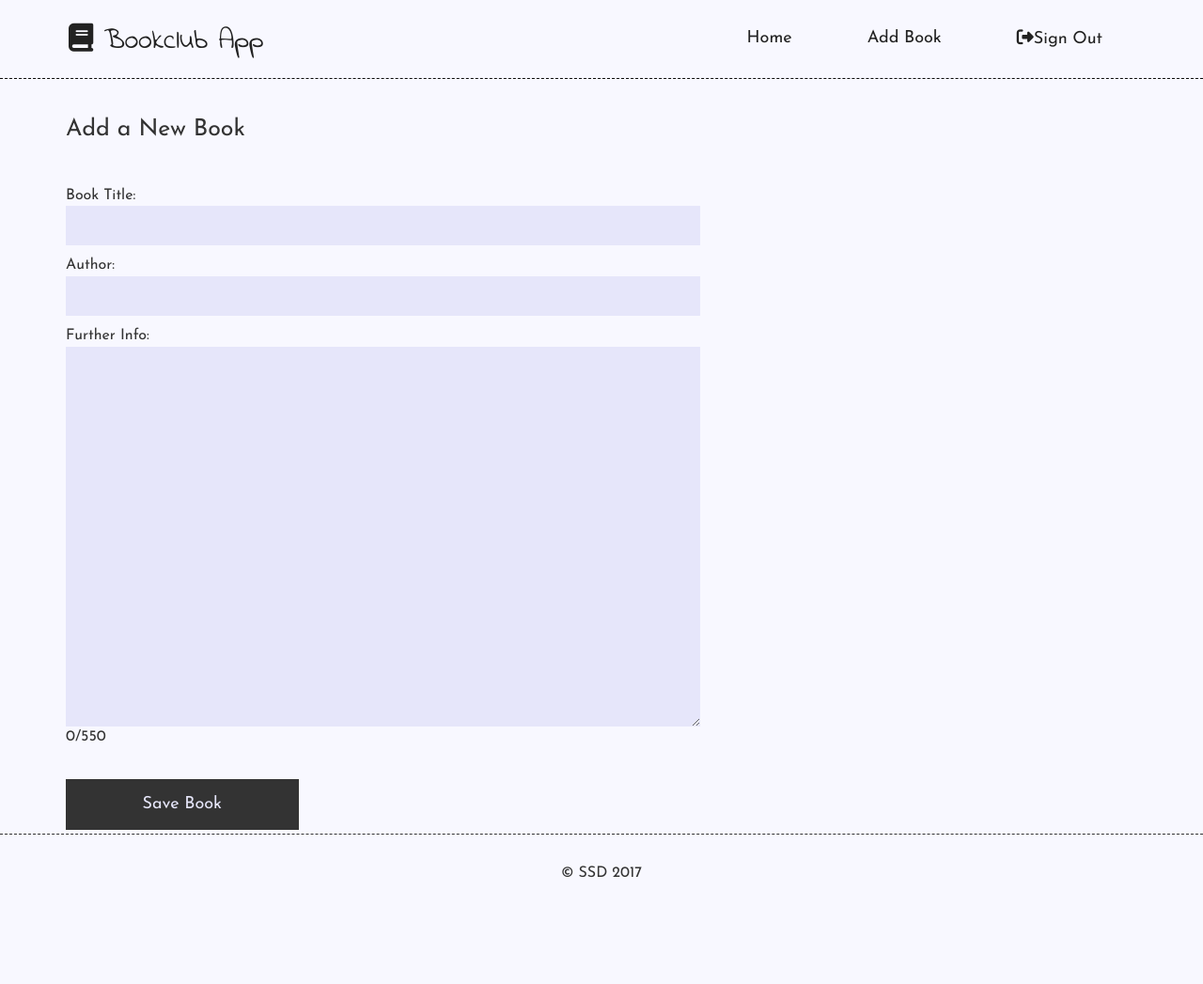
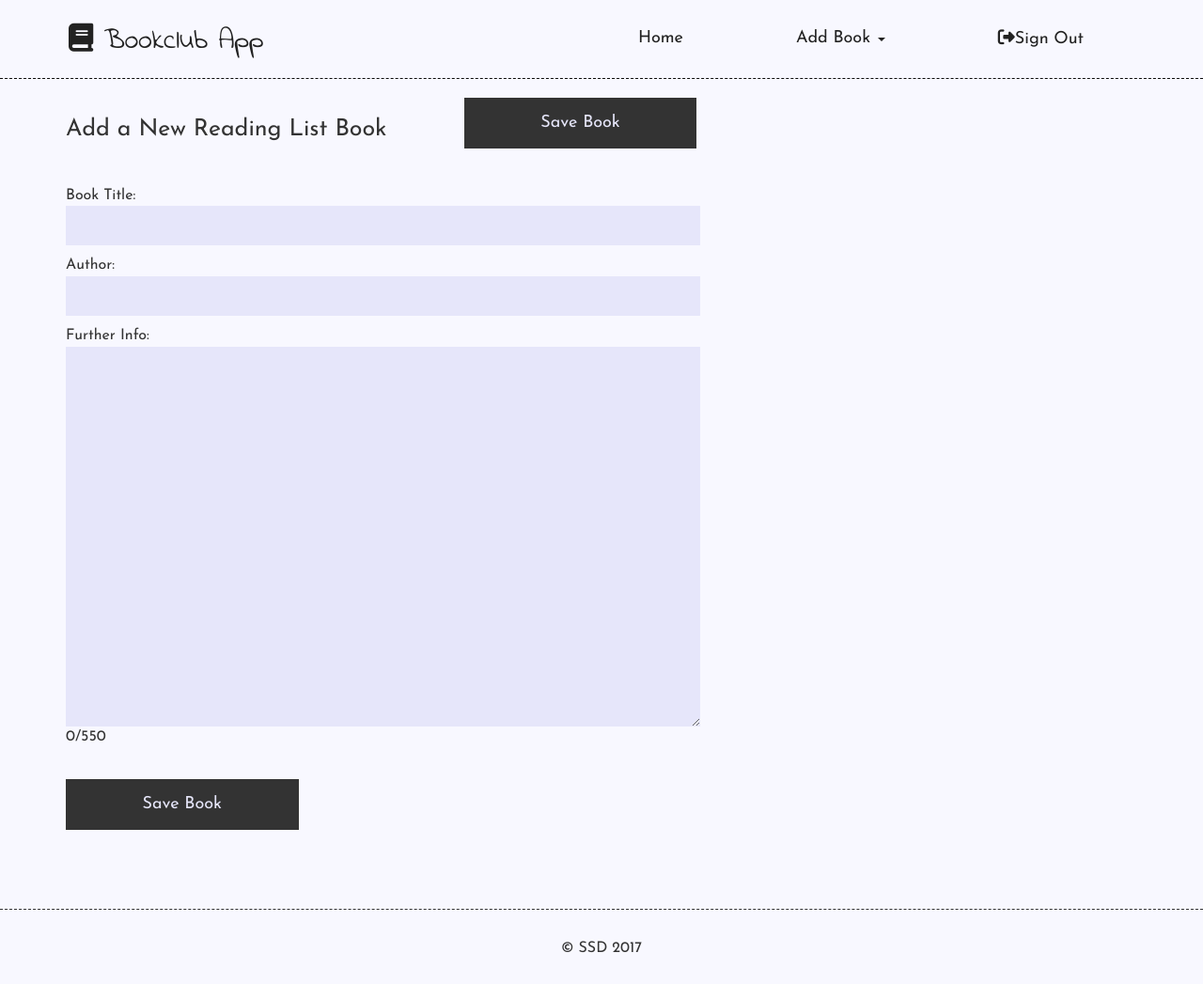
Before and after one commit to staplesad/flask_bookclub, a Flask app: page /wishlist/new in a window 1280 px wide. Shown: the whole page at 94% size. Before the commit the page ends 934 px from the top, so only its background shows below. Run offline with Flask 2, Linux system fonts and the light colour scheme; a user stored in the database is signed in; some libraries are stand-ins or nearby versions.

Commit message:
Dropdown Menu
Adding dropdown menu and padding before the footer.  (Add_book) template can probs be deleted now.

```diff
--- a/bookclub_app/static/css/custom.css
+++ b/bookclub_app/static/css/custom.css
@@ -18,7 +18,7 @@ h1 {
 	font-family:  'Indie Flower', cursive;
 	}
 
-html {
+html, body {
     position: relative;
     min-height: 100%;
 }
@@ -103,19 +103,44 @@ a.button1:hover, a.button2:hover, input[type="submit"]:hover {
 
 /* Navigation & Branding */
 
+.navbar-nav>li>.dropdown-menu {
+    background-color: ghostwhite;
+}
+
+.dropdown-menu {
+font-size: 18px;
+border-radius: 0px;
+}
+
+.dropdown-menu>li>a {
+    padding: 18px 31px;
+}
+
+#dashedborder {
+	border-bottom-style: dashed;
+    border-width: thin;
+}
+
+
+
+.dropdown-menu>li>a:hover {
+    background-color: lavender;
+}
+
+
 #navbar {
 	float: right;
 }
 
 	.nav>li>a {
-    padding: 25px 40px 25px 40px;
+    padding: 25px 60px 25px 60px;
 	font-size: 18px;
  }
 
 
 @media screen and (max-width: 992px) {
 	.nav>li>a {
-    padding: 23px 25px 25px 15px;
+    padding: 23px 30px 25px 30px;
 	font-size: 18px;
   }
 }
@@ -233,12 +258,21 @@ footer {
 	padding-top: 30px;
 	margin-top: 40px;
 	width: 100%;
-    height: 80px;
+    min-height: 80px;
 	position: absolute;
 	overflow: hidden;
     bottom: 0;
 	border-top-style: dashed;
     border-top-width: thin;
+}
+
+.wrap {
+    height: auto;
+    margin: 0 auto -80px; /* footer height + space */
+    min-height: 100%;
+    padding: 0 0 80px; /* footer height + space */
+    box-sizing: border-box;
+    overflow: auto;
 }
 
 /*Login/SignIn*/
--- a/bookclub_app/templates/base.html
+++ b/bookclub_app/templates/base.html
@@ -16,6 +16,7 @@
 	<link href="/static/image/bookicon.png" rel="apple-touch-icon" />
   </head>
   <body>
+   <div class="wrap">
     <nav class="navbar navbar-inverse navbar-static-top">
     <div class="container">
       <div class="navbar-header">
@@ -29,12 +30,18 @@
       </div>
       <div id="navbar" class="collapse navbar-collapse">
         <ul class="nav navbar-nav">
-		    {% if g.user.is_authenticated %}
-            <li><a href='/index'> Home</a></li>
-            <li><a href='/add_book'> Add Book</a></li>
-            <!--            <li><a href='/wishlist'> My Reading List </a></li>-->
-            <li><a href='/logout' id="logout"><i class="fa fa-sign-out" aria-hidden="true"></i>Sign Out</a></li>
-            {% endif %}
+		 {% if g.user.is_authenticated %}
+		    <li><a href='/index'> Home</a></li>
+        <li class="dropdown">
+          <a class="dropdown-toggle" data-toggle="dropdown" href="/add_book">Add Book
+          <span class="caret"></span></a>
+          <ul class="dropdown-menu">
+            <li><a href="/book" id="dashedborder">Add to Bookclub</a></li>
+            <li><a href="/wishlist/new">Add to Reading List</a></li>
+          </ul>
+        </li>
+        <li><a href='/logout' id="logout"><i class="fa fa-sign-out" aria-hidden="true"></i>Sign Out</a></li>
+         {% endif %}
         </ul>
       </div><!--/.nav-collapse -->
     </div>
@@ -59,6 +66,7 @@
 <br>
 <br>
 </section>
+</div>
 <footer>
 <p>© SSD 2017</p>
  </footer>
--- a/bookclub_app/templates/new_wishbook.html
+++ b/bookclub_app/templates/new_wishbook.html
@@ -2,9 +2,12 @@
 {% block content %}
 <div class="container">
 	<div class="row">
-		<div class="col-md-12">
+		<div class="col-md-4">
 			<h1> {{title}} </h1>
 		</div>
+		<div class="col-md-4" id='leavebook' style= 'padding-right: 8%'>
+			<input type='submit' form="addbookform" value='Save Book' style='float: right; width: 88%;' class='formbutton'>
+        </div>
 	</div>
 </div>
 
@@ -33,6 +36,14 @@
 			  <p><input type="submit" value="Save Book" class="formbutton"></p>
 			</form>
 		</div>
+		<div class="col-md-4">
+        {% for quote in quotes %}
+		    <br>
+        <br>
+        <br>
+      <h2 class='quote'><i class="fa fa-quote-left" aria-hidden="true"></i>{{quote}} <i class="fa fa-quote-right" aria-hidden="true"></i></h2>
+      {% endfor %}
+		</div>
 	</div>
 </div>
 
--- a/bookclub_app/templates/signed_out_index.html
+++ b/bookclub_app/templates/signed_out_index.html
@@ -30,7 +30,7 @@
       </div>
       <div id="navbar" class="collapse navbar-collapse">
         <ul class="nav navbar-nav">
-            <li><a href='/signed_out_index'> Home</a></li>
+            <li><a href='/'> Home</a></li>
 			<li><a href='/about'> About</a></li>
             <li><a href='/login'> Sign In</a></li>
             <li><a href='/signup' id="createanaccount"><i class="fa fa-arrow-right" aria-hidden="true"></i> Create an Account</a></li>
--- a/bookclub_app/views.py
+++ b/bookclub_app/views.py
@@ -113,7 +113,7 @@ def new_book():
             flash('Notification sent.')
         return redirect(url_for('book', title=book.title))
 
-    return render_template('new_book.html', title='Add a New Book', form=form,
+    return render_template('new_book.html', title='Add a New Bookclub Book', form=form,
             quotes=quotes, length_chars=None)
 
 @app.route('/book/<title>/edit', methods=['GET','POST'])
@@ -253,7 +253,7 @@ def add_wishbook():
         flash('New book has been added!')
         return redirect(url_for('index'))
 #        return redirect(url_for('wishlist'))
-    return render_template('new_wishbook.html', title='Add a New Book',
+    return render_template('new_wishbook.html', title='Add a New Reading List Book',
             form=form, length_chars=None)
 
 @app.route('/wishlist/<title>/edit', methods=['GET', 'POST'])
```
